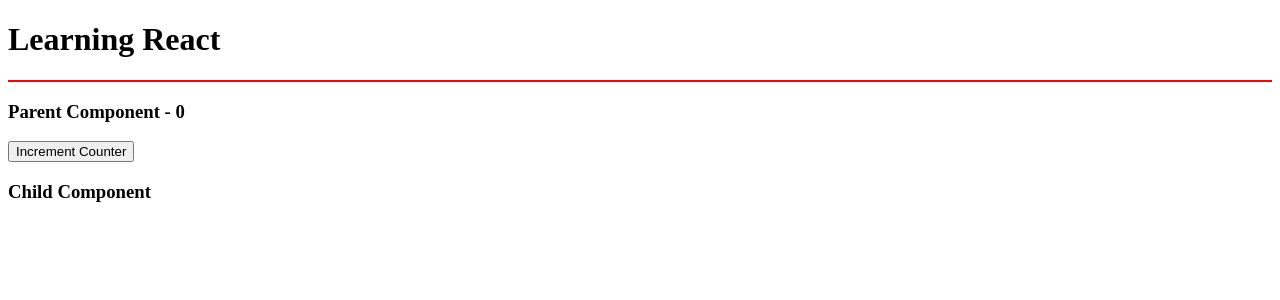
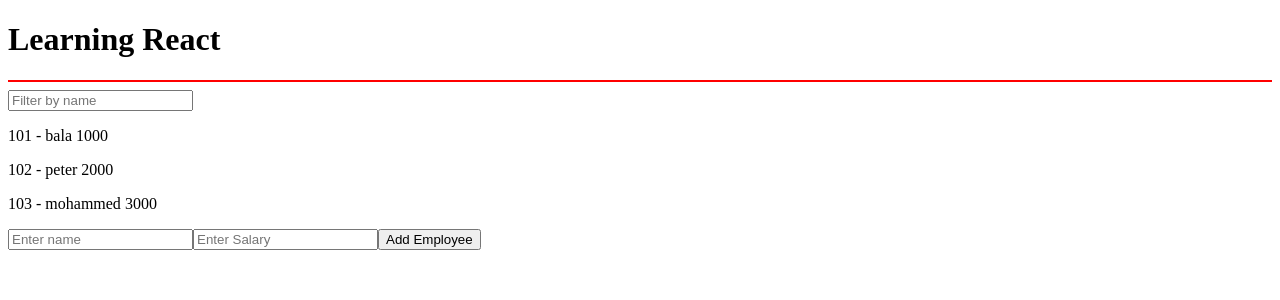
Before and after one commit to vlaksush2021/fullstack-aug-2024, a React (Create React App) app in the folder react.js/demos/demo1/hello-react/: page / in a window 1280 px wide. Shown: the top 300 px of the page. Built offline with nearby package versions, Linux system fonts and the light colour scheme.

Commit message:
performance code done

```diff
--- a/react.js/demos/demo1/hello-react/src/App.js
+++ b/react.js/demos/demo1/hello-react/src/App.js
@@ -202,25 +202,18 @@
 
 //Day4 - useMemo
 import React, { useState } from 'react';
-import ParentComponet from './Performance/ParentComponet';
+import EmployeeManagement from './Performance/EmployeeManagement';
 
 
 
 function App() {
-
-  const employeeList = [
-    {id:101,name:"bala",salary:1000},
-    {id:102,name:"peter",salary:2000},
-    {id:103,name:"mohammed",salary:3000},
-  ]
-
 
   return (
     <div style={{ textAlign: 'left'}}>
       <h1>Learning React </h1>
       <hr color="red"/>
 
-      <ParentComponet />
+      <EmployeeManagement />
 
     </div>
   );
--- /dev/null
+++ b/react.js/demos/demo1/hello-react/src/Performance/EmployeeManagement.js
@@ -0,0 +1,86 @@
+import React, { memo, useState, useMemo, useCallback } from 'react'
+
+const AddEmployee = ({onAdd}) => {
+
+    const handleAddEmployee =  (e) => {
+        e.preventDefault();
+        const newName = e.target.name.value;
+        const newSalary = e.target.salary.value;
+        console.log("adding employee ...")
+        onAdd(newName,newSalary)
+        e.target.reset();
+    }
+
+    return (
+        <div>
+            <form onSubmit={handleAddEmployee}>
+                <input type="text" name="name" placeholder="Enter name" />
+                <input type="text" name="salary" placeholder="Enter Salary" />
+                <button type="submit">Add Employee</button>
+            </form>
+        </div>
+    )
+}
+
+
+const EmployeeList = memo(({ employees }) => {
+    console.log("EmployeeList rendered!");
+
+    return (
+        <div>
+            {
+                employees.map((emp) => {
+                    return <p>{emp.id} - {emp.name} {emp.salary} </p>
+                })
+            }
+        </div>
+    )
+})
+
+export default function EmployeeManagement() {
+    const [filter, setFilter] = useState('')
+
+
+    const [employees,setEmployees] = useState([
+        { id: 101, name: "bala", salary: 1000 },
+        { id: 102, name: "peter", salary: 2000 },
+        { id: 103, name: "mohammed", salary: 3000 },
+    ])
+
+    const filteredEmployees = useMemo(() => {
+        console.log("Filtering employees");
+        return employees.filter((emp) => {
+            return emp.name.toLowerCase().includes(filter.toLowerCase())
+        })
+    },[filter,employees])
+
+    const addHander = useCallback ( (newName,newSalary) => {
+
+        console.log("addEmployee invoked...")
+
+        setEmployees((prevEmployees) =>{
+            const lastId = prevEmployees.length > 0  ? Math.max(...prevEmployees.map(emp => emp.id)) : 101
+            const newId = lastId + 1;
+            return [...prevEmployees, {id:newId, name:newName, salary:newSalary}]
+        })
+    },[])
+
+
+    console.log("Rendering employeemanagement component ")
+
+    return (
+        <div>
+
+            <input type="text"
+                placeholder="Filter by name "
+                value={filter}
+                onChange={(e) => { setFilter(e.target.value) }}
+            />
+
+            <EmployeeList employees={filteredEmployees} />
+
+            <AddEmployee onAdd={addHander}/>
+
+        </div>
+    )
+}
```
